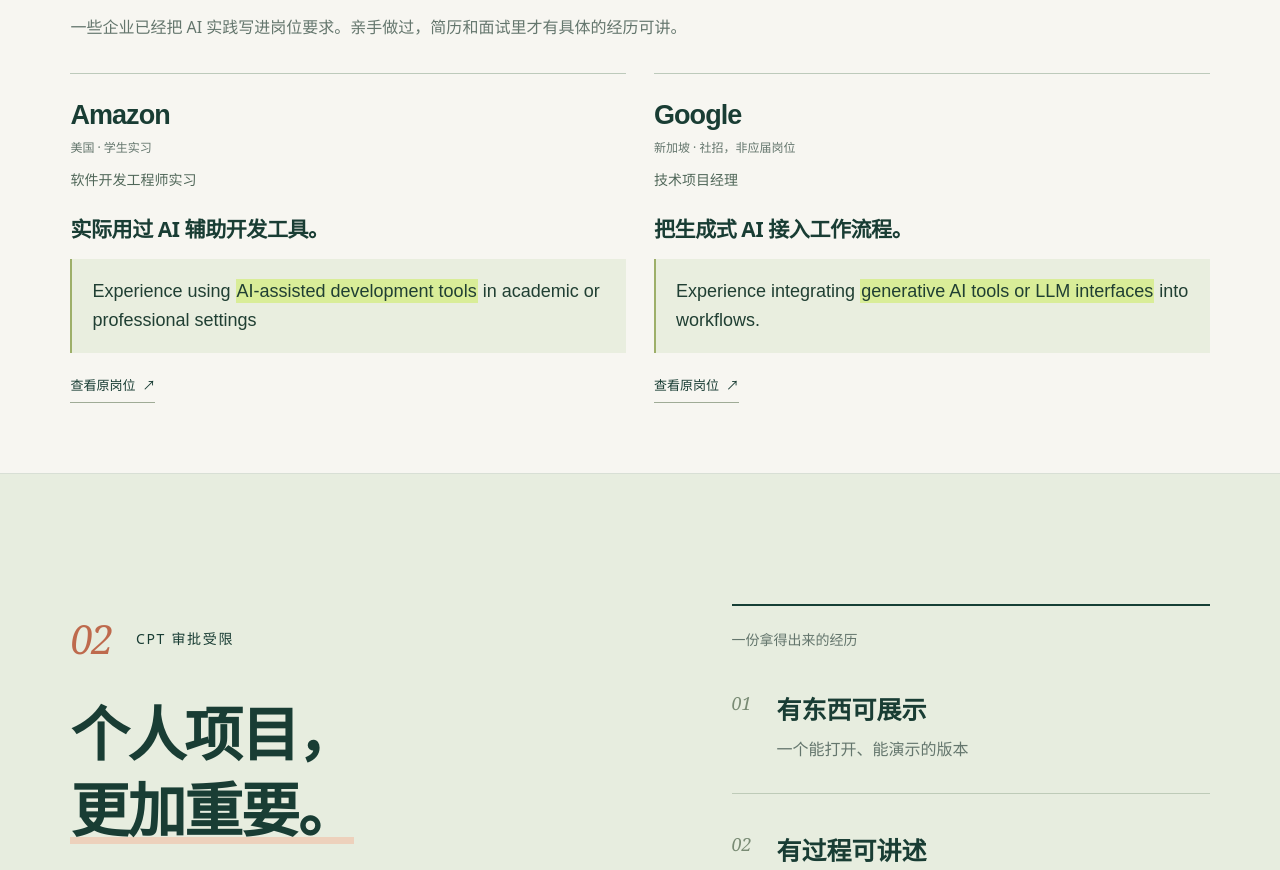
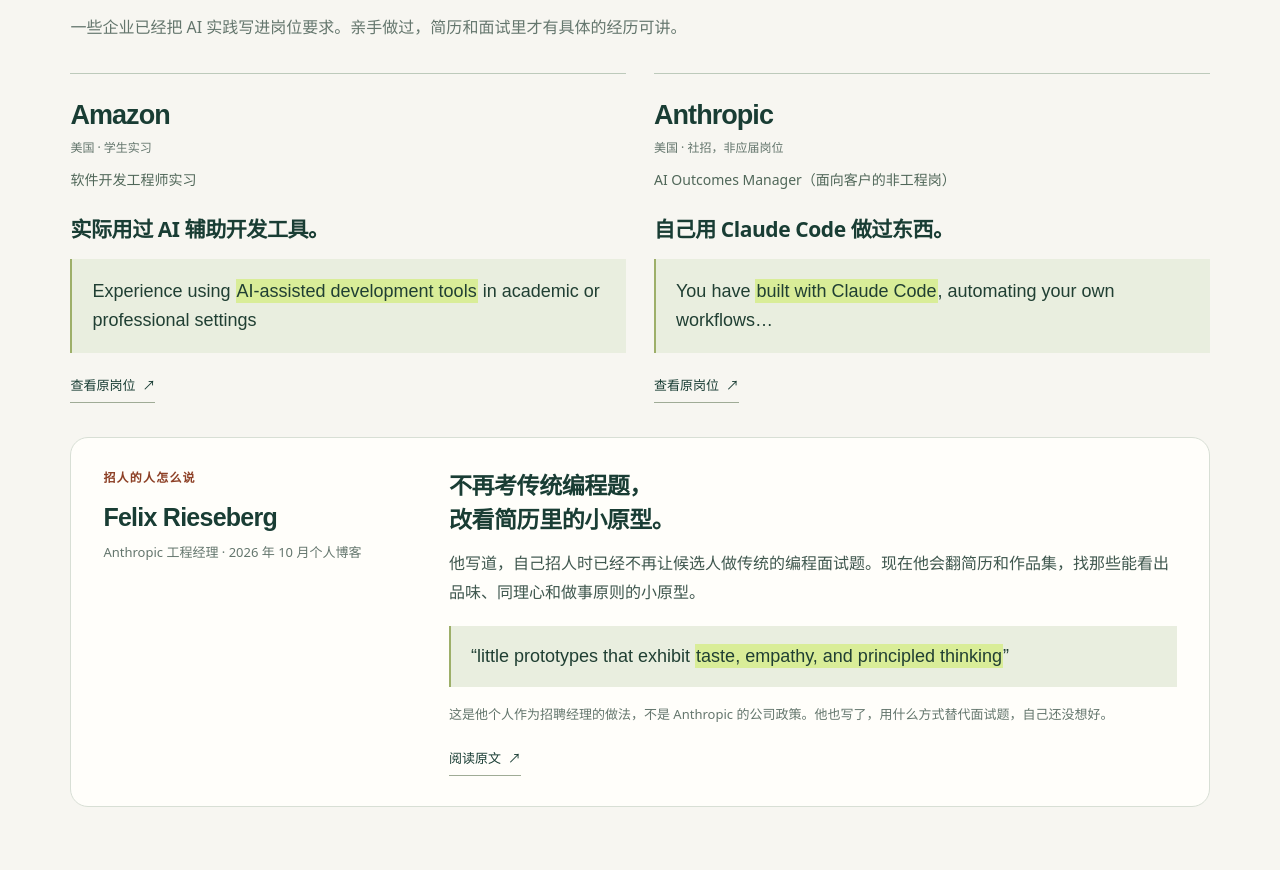
Before and after one commit to LXTTT0323/taopai-studio, a plain HTML site: page index.html in a window 1280 px wide. Shown: the part 1020-1890 px from the top of the page. Drawn offline with Linux system fonts and the light colour scheme.

Commit message:
Hiring evidence: Anthropic posting and Felix note; card 04 and step 6 wording

```diff
--- a/hiring-evidence.css
+++ b/hiring-evidence.css
@@ -28,3 +28,14 @@
 .hiring-footnote{font-size:12px;line-height:1.9;color:var(--muted);margin:18px 0 0;max-width:1000px}
 .image-viewer{width:min(1400px,96vw)}.image-viewer img{min-height:0!important;max-height:65vh;object-fit:contain}.image-viewer p{margin-bottom:0}
 @media(max-width:700px){.hero-simple + .why-intro{padding-top:60px;padding-bottom:55px}.why-evidence-heading h2{font-size:28px}.why-evidence-intro{font-size:15px}.hiring-evidence{grid-template-columns:1fr;gap:25px}.hiring-row{padding-top:22px}.hiring-requirement{margin-top:18px}.hiring-requirement h4{font-size:20px}.hiring-requirement blockquote{font-size:17px;padding:16px 18px}.why-section-label{margin-bottom:25px}}
+.hiring-voice{margin-top:34px;padding:30px 32px;background:#fffefa;border:1px solid var(--line);border-radius:18px;display:grid;grid-template-columns:.42fr 1fr;gap:40px;align-items:start}
+.hiring-voice-label{margin:0 0 14px;font-size:12px;letter-spacing:.1em;color:#8d4026;font-weight:650}
+.hiring-voice-who strong{display:block;font-family:Arial,sans-serif;font-size:25px;line-height:1.25;letter-spacing:-.03em;font-weight:650}
+.hiring-voice-who span{display:block;margin-top:8px;font-size:13px;line-height:1.7;color:var(--muted)}
+.hiring-voice-what{display:flex;flex-direction:column;align-items:flex-start;min-width:0}
+.hiring-voice-what h4{font-size:23px;line-height:1.5;font-weight:600;letter-spacing:-.02em;margin:0 0 12px}
+.hiring-voice-what p{margin:0;font-size:16px;line-height:1.85;color:#3f574e;max-width:720px}
+.hiring-voice-what blockquote{margin:18px 0 0;padding:16px 20px;background:#e9eedf;border-left:2px solid #9daf69;font-family:Arial,sans-serif;font-size:18px;line-height:1.6;color:#203f33;align-self:stretch}
+.hiring-voice-what mark{background:#d9ed98;color:inherit;padding:2px 1px}
+.hiring-voice-what .hiring-voice-note{margin-top:16px;font-size:13px;line-height:1.8;color:var(--muted)}
+@media(max-width:700px){.hiring-voice{grid-template-columns:1fr;gap:20px;padding:24px 20px;margin-top:26px;border-radius:14px}.hiring-voice-who strong{font-size:23px}.hiring-voice-what h4{font-size:20px}.hiring-voice-what p{font-size:15px}.hiring-voice-what blockquote{font-size:17px;padding:14px 16px}}
--- a/index.html
+++ b/index.html
@@ -1,6 +1,6 @@
 <!doctype html>
 <html lang="zh-CN">
-<head><meta charset="utf-8"><meta name="viewport" content="width=device-width, initial-scale=1"><title>桃派工作室｜你的简历，还差一个能点开的项目</title><meta name="description" content="陪你用 AI 亲手做一个能点开、能写进简历的项目，一直做到上线。"><link rel="icon" type="image/png" href="./images/taopai-logo.png"><link rel="stylesheet" href="./style.css?v=20261126b"><link rel="stylesheet" href="./hero-simple.css"><link rel="stylesheet" href="./hiring-evidence.css">
+<head><meta charset="utf-8"><meta name="viewport" content="width=device-width, initial-scale=1"><title>桃派工作室｜你的简历，还差一个能点开的项目</title><meta name="description" content="陪你用 AI 亲手做一个能点开、能写进简历的项目，一直做到上线。"><link rel="icon" type="image/png" href="./images/taopai-logo.png"><link rel="stylesheet" href="./style.css?v=20261126b"><link rel="stylesheet" href="./hero-simple.css"><link rel="stylesheet" href="./hiring-evidence.css?v=20261126c">
 <link rel="stylesheet" href="./cases.css?v=20261126b"></head>
 <body>
 <a class="skip-link" href="#mission">跳到正文</a>
@@ -11,15 +11,17 @@
 <section id="why" class="section why-intro"><div class="wrap"><div class="why-evidence-heading reveal"><p class="why-section-label">为什么现在值得做？</p><p class="eyebrow"><span class="reason-number">01</span> 提高求职竞争力</p><h2>会用 AI，也有作品可以证明。</h2><p class="why-evidence-intro">一些企业已经把 AI 实践写进岗位要求。亲手做过，简历和面试里才有具体的经历可讲。</p></div>
 <div class="hiring-evidence" id="hiring-evidence">
 <article class="hiring-row"><div class="hiring-role"><strong class="hiring-company">Amazon</strong><span class="hiring-category">美国 · 学生实习</span><h4>软件开发工程师实习</h4></div><div class="hiring-requirement"><h4>实际用过 AI 辅助开发工具。</h4><blockquote lang="en">Experience using <mark>AI-assisted development tools</mark> in academic or professional settings</blockquote><a class="hiring-source" href="https://amazon.jobs/en-gb/jobs/10552937/software-development-engineer-intern-summer-2027-usa" target="_blank" rel="noopener noreferrer" aria-label="查看 Amazon 原岗位">查看原岗位 <span aria-hidden="true">↗</span></a></div></article>
-<article class="hiring-row"><div class="hiring-role"><strong class="hiring-company">Google</strong><span class="hiring-category">新加坡 · 社招，非应届岗位</span><h4>技术项目经理</h4></div><div class="hiring-requirement"><h4>把生成式 AI 接入工作流程。</h4><blockquote lang="en">Experience integrating <mark>generative AI tools or LLM interfaces</mark> into workflows.</blockquote><a class="hiring-source" href="https://www.google.com/about/careers/applications/jobs/results/99848736716268230-technical-program-manager-mechanical-data-center-supplier-quality" target="_blank" rel="noopener noreferrer" aria-label="查看 Google 原岗位">查看原岗位 <span aria-hidden="true">↗</span></a></div></article>
-</div></div></section>
+<article class="hiring-row"><div class="hiring-role"><strong class="hiring-company">Anthropic</strong><span class="hiring-category">美国 · 社招，非应届岗位</span><h4>AI Outcomes Manager（面向客户的非工程岗）</h4></div><div class="hiring-requirement"><h4>自己用 Claude Code 做过东西。</h4><blockquote lang="en">You have <mark>built with Claude Code</mark>, automating your own workflows…</blockquote><a class="hiring-source" href="https://job-boards.greenhouse.io/anthropic/jobs/5454800008" target="_blank" rel="noopener noreferrer" aria-label="查看 Anthropic 原岗位">查看原岗位 <span aria-hidden="true">↗</span></a></div></article>
+</div>
+<article class="hiring-voice reveal"><div class="hiring-voice-who"><p class="hiring-voice-label">招人的人怎么说</p><strong>Felix Rieseberg</strong><span>Anthropic 工程经理 · 2026 年 10 月个人博客</span></div><div class="hiring-voice-what"><h4>不再考传统编程题，<br>改看简历里的小原型。</h4><p>他写道，自己招人时已经不再让候选人做传统的编程面试题。现在他会翻简历和作品集，找那些能看出品味、同理心和做事原则的小原型。</p><blockquote lang="en">“little prototypes that exhibit <mark>taste, empathy, and principled thinking</mark>”</blockquote><p class="hiring-voice-note">这是他个人作为招聘经理的做法，不是 Anthropic 的公司政策。他也写了，用什么方式替代面试题，自己还没想好。</p><a class="hiring-source" href="https://felixrieseberg.com/hunger-beats-tenure-advice-for-junior-engineers/" target="_blank" rel="noopener noreferrer">阅读原文 <span aria-hidden="true">↗</span></a></div></article>
+</div></section>
 <section class="section cpt-section"><div class="wrap cpt-grid"><div class="reveal"><p class="eyebrow"><span class="reason-number">02</span> CPT 审批受限</p><h2>个人项目，<br><span class="underline">更加重要。</span></h2><p class="section-copy">部分 CPT 实习路径受限，<br>在美找实习，可能变得更困难。<br>等待机会的同时，你也可以开始积累自己的作品。</p><p class="small-note">具体审批因学校与个人情况而异。<br>个人项目可以展示能力，但不能替代工作授权。</p></div><div class="project-proof reveal"><span class="proof-kicker">一份拿得出来的经历</span><div class="proof-line"><span>01</span><strong>有东西可展示</strong><p>一个能打开、能演示的版本</p></div><div class="proof-line"><span>02</span><strong>有过程可讲述</strong><p>你做过的尝试、选择与修改</p></div><div class="proof-line"><span>03</span><strong>有贡献可说明</strong><p>不是照搬教程，而是自己的判断</p></div></div></div></section>
 <section class="section startup-section"><div class="wrap startup-grid"><div class="reveal"><p class="eyebrow"><span class="reason-number">03</span> 不止是简历</p><h2>或许，<br>这就是你的<br><span class="startup-word">创业起点。</span></h2></div><div class="startup-right reveal"><p>你遇到的那个小问题，<br>也许不只你一个人在意。</p><p>先做出来，让人试一试。<br>听听反馈，再决定要不要继续。<br>一个小项目，也可能长成值得投入的产品。</p><ol class="idea-path" aria-label="从想法到产品"><li><span>一个真实问题</span><small>IDEA</small></li><li><span>一个可用版本</span><small>MVP</small></li><li><span>一次用户反馈</span><small>WHAT'S NEXT?</small></li></ol></div></div></section>
 <section class="section support-section" id="support"><div class="wrap"><div class="support-heading reveal"><p class="eyebrow">我们提供什么</p><h2>你来动手。<br>我们陪你，把它做出来。</h2></div><div class="support-stack">
 <article class="service-card service-website"><div class="service-index">01<span>SHOW YOUR WORK</span></div><div class="service-content"><h3>一个专属<br>个人网站。</h3><p>把你的简历、经历和项目放在一个清楚的入口。让别人不只看到几行文字，还能点开作品，认识你真正做过什么。</p><div class="service-tags"><span>个人介绍</span><span>经历整理</span><span>作品展示</span><span>持续更新</span></div></div><div class="service-side"><p>从一页简历，<br>到一个完整的你。</p><span>YOUR OWN SPACE.</span></div></article>
-<article class="service-card service-mvp"><div class="service-index">02<span>BUILD SOMETHING REAL</span></div><div class="service-content"><h3>从 0 到 1，<br>你的 AI 项目。</h3><p>从一句话的想法，到一个能点开、能写进简历的作品。代码由你和 AI 一起写，每一步都有人陪。</p></div><div class="service-side"><p>做出来。<br>用起来。<br>讲清楚。</p><span>MAKE IT YOURS.</span></div><ol class="build-steps"><li><strong>头脑风暴</strong><span>想法很大也没关系。聊 30 分钟，收成一个做得完的第一版。</span></li><li><strong>产品文档</strong><span>你会拿到一份自己的产品文档。丢给 AI 就能开工，不用一遍遍解释。</span></li><li><strong>多 Agent 工作台</strong><span>不只是装好 Claude。在你电脑上把几个 agent 接起来、分好工，以后做什么都用得上。</span></li><li><strong>进度跟进</strong><span>自己做最容易停在一半。每两天跟进一次，每周一次 30 分钟 Zoom。</span></li><li><strong>社群组队</strong><span>不想一个人做？群里找队友，一起 build，一起打 hackathon。</span></li><li><strong>创始人 Office Hour</strong><span>卡住了别自己耗着。带着问题来，Patrick 和 Garrett 当面陪你解决。</span></li></ol></article>
+<article class="service-card service-mvp"><div class="service-index">02<span>BUILD SOMETHING REAL</span></div><div class="service-content"><h3>从 0 到 1，<br>你的 AI 项目。</h3><p>从一句话的想法，到一个能点开、能写进简历的作品。代码由你和 AI 一起写，每一步都有人陪。</p></div><div class="service-side"><p>做出来。<br>用起来。<br>讲清楚。</p><span>MAKE IT YOURS.</span></div><ol class="build-steps"><li><strong>头脑风暴</strong><span>想法很大也没关系。聊 30 分钟，收成一个做得完的第一版。</span></li><li><strong>产品文档</strong><span>你会拿到一份自己的产品文档。丢给 AI 就能开工，不用一遍遍解释。</span></li><li><strong>多 Agent 工作台</strong><span>不只是装好 Claude。在你电脑上把几个 agent 接起来、分好工，以后做什么都用得上。</span></li><li><strong>进度跟进</strong><span>自己做最容易停在一半。每两天跟进一次，每周一次 30 分钟 Zoom。</span></li><li><strong>社群组队</strong><span>不想一个人做？群里找队友，一起 build，一起打 hackathon。</span></li><li><strong>创始人 Office Hour</strong><span>卡住了别自己耗着。带着问题来，创始人当面陪你解决。</span></li></ol></article>
 <article class="service-card service-mentor"><div class="service-index">03<span>KNOW YOUR PROJECT</span></div><div class="service-content"><h3>行业导师，<br>一对一聊透项目。</h3><p>行业咨询、项目 Mock、项目相关简历修改。把“我做过”讲得更具体：为什么这样做、遇到什么问题、你贡献了什么。</p><p class="service-detail">按方向与实际资源确认导师和安排；完整简历修改及其他面试辅导可另外沟通。</p></div><div class="service-side"><p>不只被问到。<br>也能答得出来。</p><span>TELL YOUR STORY.</span></div></article>
-<article class="service-card service-next"><div class="service-index">04<span>EXPLORE WHAT'S NEXT</span></div><div class="service-content"><h3>内推与<br>孵化器机会。</h3><p>根据你的背景、项目进展和实际资源，探索合适的内推对接、孵化器申请辅导与推荐机会。</p><p class="service-detail">具体机会以实际匹配为准，不保证面试、录用或孵化器录取。</p></div><div class="service-side"><p>让一个作品，<br>连接更多可能。</p><span>KEEP GOING.</span></div></article>
+<article class="service-card service-next"><div class="service-index">04<span>EXPLORE WHAT'S NEXT</span></div><div class="service-content"><h3>AI startup<br>优先内推机会。</h3><p>我们和社群接触到的 AI startup 岗位，优先推荐给做出作品的同学。作品和简历都在，推荐才有东西可看。</p><p class="service-detail">具体机会以实际匹配为准，不保证面试或录用。</p></div><div class="service-side"><p>让一个作品，<br>连接更多可能。</p><span>KEEP GOING.</span></div></article>
 </div></div></section>
 <section class="section deliver-section" id="deliver" aria-labelledby="deliver-title"><div class="wrap"><div class="deliver-heading reveal"><div><p class="eyebrow">你会拿到什么</p><h2 id="deliver-title">做完的时候，<br>你手里有<span class="underline">这三样。</span></h2></div><p class="deliver-intro">听完介绍，你应该能说出两件事：<br>最后拿到什么，怎样算做完。<br>说不出来，就是我们没讲清楚。</p></div>
 <ol class="deliver-list">
```
